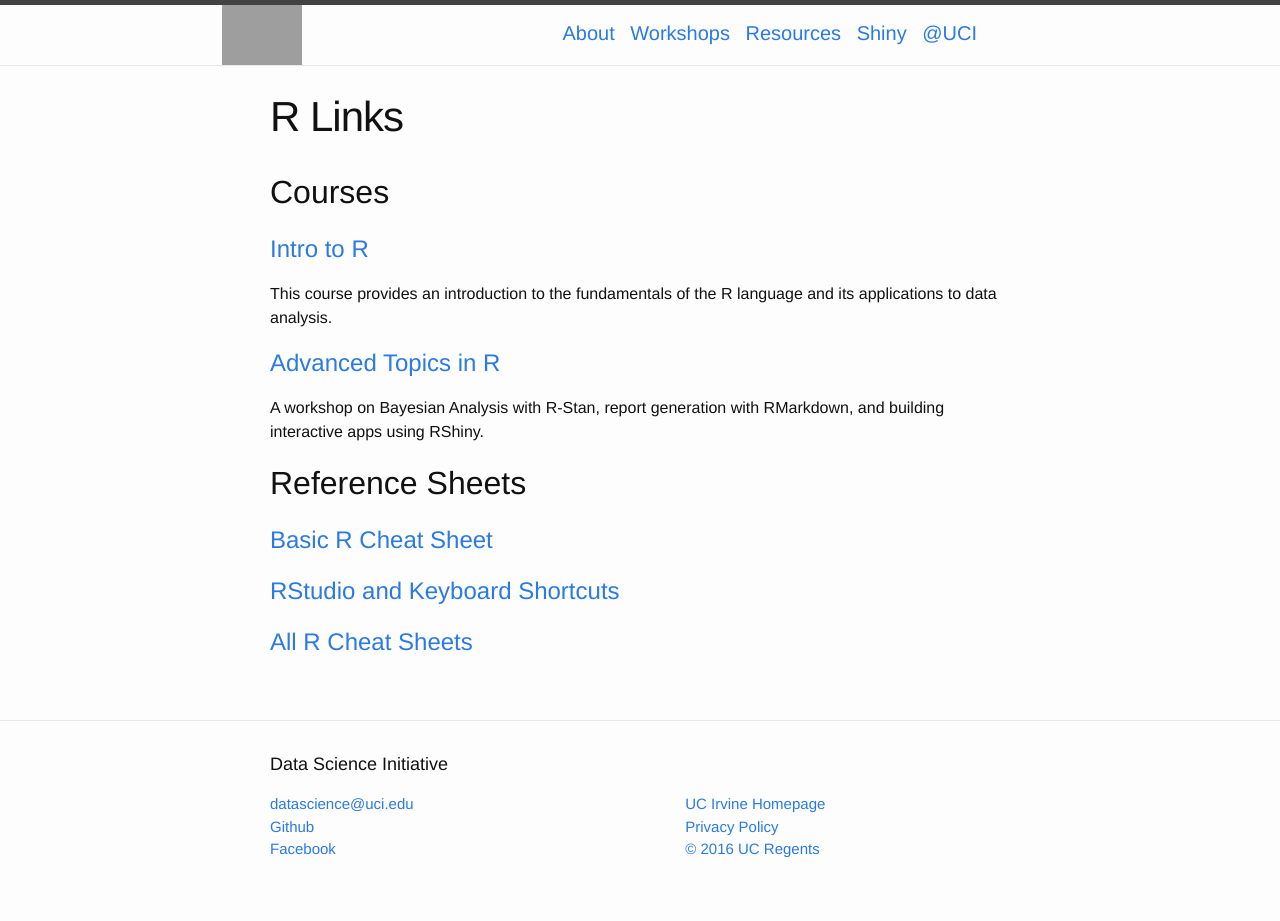
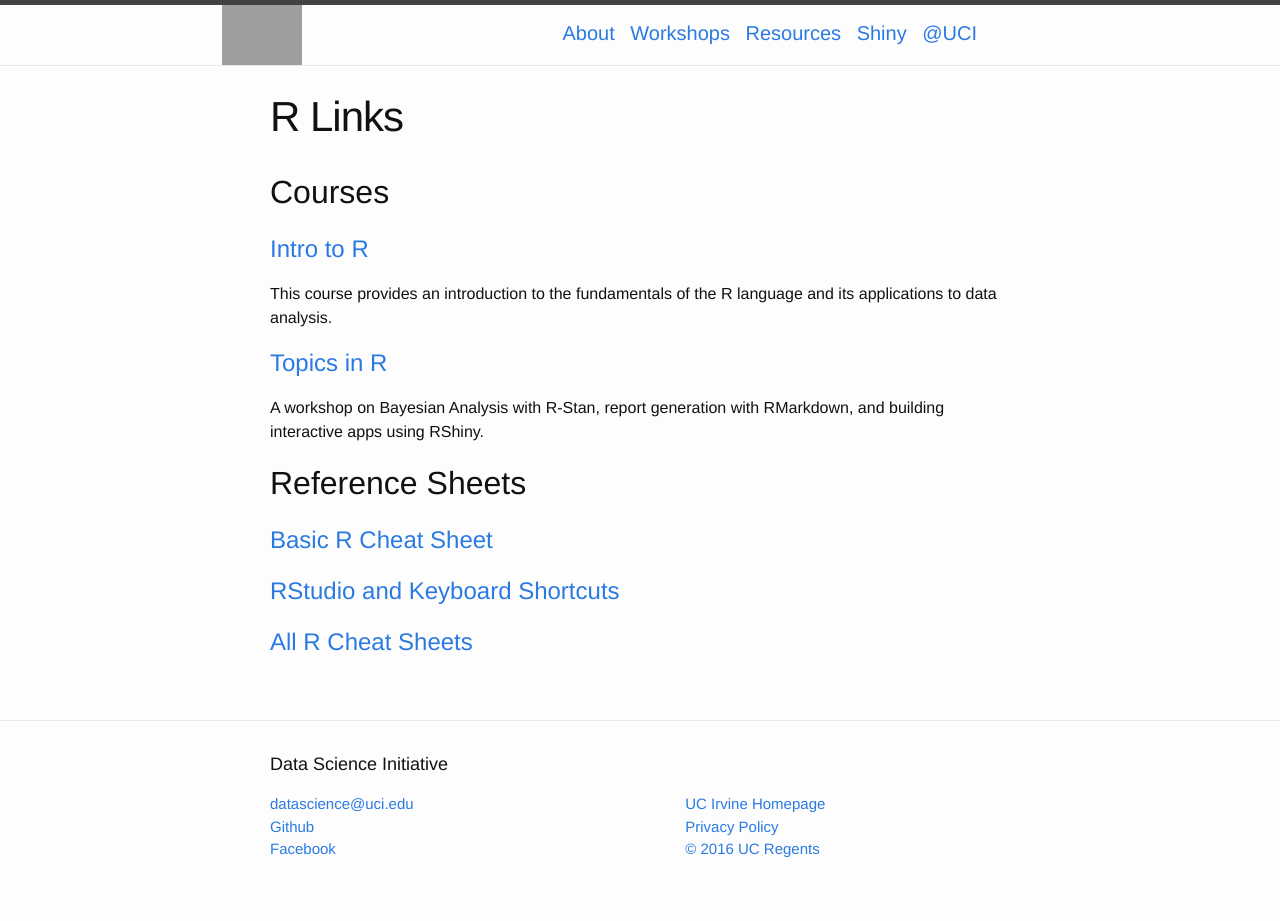
Before and after one commit to UCIDataScienceInitiative/UCIDataScienceInitiative.github.io, a Jekyll site: the page built from Workshops/R.html, in a window 1280 px wide. Built offline with Jekyll 4.4.1, drawn with Linux system fonts in a browser that asks for light colours; grey boxes are pictures that could not be loaded.

Commit message:
Update R.html

```diff
--- a/Workshops/R.html
+++ b/Workshops/R.html
@@ -8,7 +8,7 @@ permalink: /R/
 <h1><a href="https://ucidatascienceinitiative.github.io/Workshops/IntroR/" >Intro to R</a></h1>
 <p>This course provides an introduction to the fundamentals of the R language and its applications to data analysis.</p>
 
-<h1><a href="https://ucidatascienceinitiative.github.io/Workshops/TopicsR/" >Advanced Topics in R</a></h1>
+<h1><a href="https://ucidatascienceinitiative.github.io/Workshops/TopicsR/" >Topics in R</a></h1>
 <p>A workshop on Bayesian Analysis with R-Stan, report generation with RMarkdown, and building interactive apps using RShiny.</p>
 
 <h2>Reference Sheets</h2>
```
